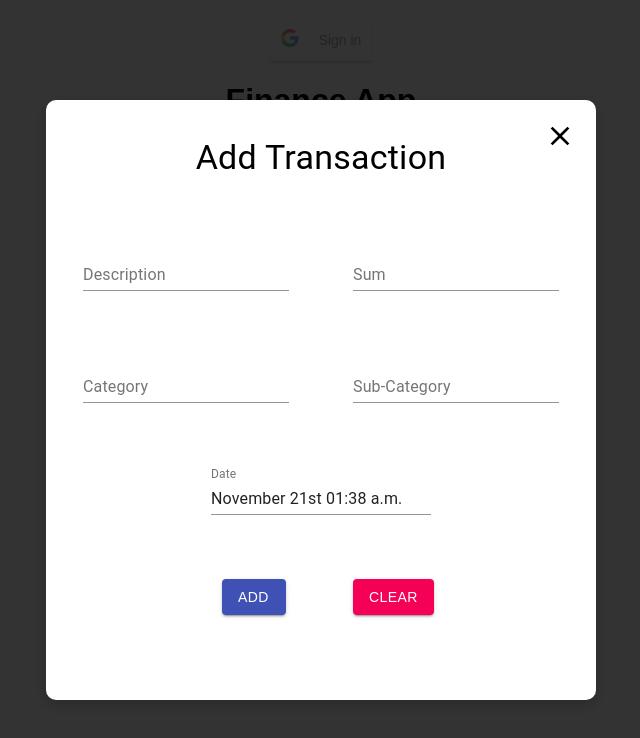
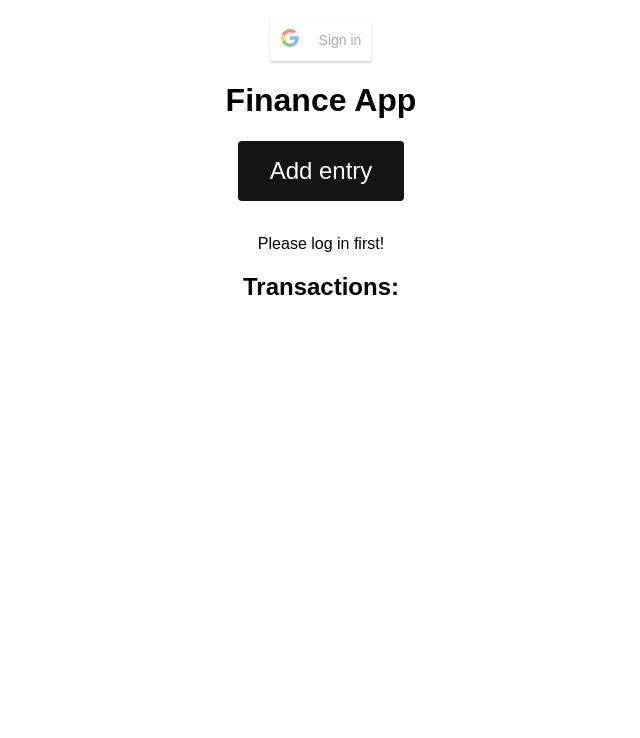
Before and after one commit to epdaniel/finance-app, a React (Create React App) app in the folder client/: page / in a window 1280 px wide. Both pictures are taken after a click on the button "Add entry". Shown: the top 738 px of the page, without its empty margins (319-959 px from the left). Built offline with nearby package versions, Linux system fonts and the light colour scheme.

Commit message:
check user logged in before opening modal, first front-back connetion made

```diff
--- a/client/src/App.js
+++ b/client/src/App.js
@@ -1,16 +1,20 @@
 import React, { useState } from "react";
 import "./css/App.css";
 import axios from "axios";
-import { DetailedEntry } from "./components/DetailedEntry";
+import DetailedEntry from "./components/DetailedEntry";
 import { Modal } from "./components/Modal";
 import GoogleBtn from "./components/GoogleBtn";
 import UserProfile from "./components/userProfile";
 
 function App() {
   const [showEntryModal, setShowEntryModal] = useState(false);
+  const [showLogInError, setLogInError] = useState(false);
 
   const toggleEntryModal = () => {
-    setShowEntryModal((prev) => !prev);
+    if (UserProfile.isLoggedIn()) setShowEntryModal((prev) => !prev);
+    else {
+      setLogInError(true);
+    }
   };
 
   // function loadAllEntries() {
@@ -33,12 +37,18 @@ function App() {
     <>
       <div className="App">
         <br></br>
-        <GoogleBtn></GoogleBtn>
+        <GoogleBtn logInCallback={() => setLogInError(false)}></GoogleBtn>
         <h1>Finance App</h1>
 
         <button className="addEntryButton" onClick={toggleEntryModal}>
           Add entry
         </button>
+        {showLogInError && (
+          <p>
+            <br />
+            Please log in first!
+          </p>
+        )}
         {/* <DetailedEntry showModal={showEntryModal} setShowModal={toggleEntryModal} /> */}
         <Modal showModal={showEntryModal} setShowModal={toggleEntryModal}>
           <DetailedEntry />
--- a/client/src/components/DetailedEntry.js
+++ b/client/src/components/DetailedEntry.js
@@ -1,12 +1,22 @@
+import axios from "axios";
+import React from "react";
+import { withStyles } from "@material-ui/core/styles";
 import { useForm, Controller } from "react-hook-form";
-import React from "react";
 import { Grid, TextField, Typography, Button } from "@material-ui/core";
-//Date-time picker
+//DateTime picker
 import DateFnsUtils from "@date-io/date-fns";
 import { DateTimePicker, MuiPickersUtilsProvider } from "@material-ui/pickers";
 
-//TODO: useStyles instead bro
-import "../css/DetailedEntry.css";
+const styles = {
+  EntryContainer: {
+    width: "100%",
+    margin: 0,
+  },
+  modalButton: {
+    marginLeft: "10px",
+    marginRight: "10px",
+  },
+};
 
 const defaultValues = {
   desc: "",
@@ -16,25 +26,26 @@ const defaultValues = {
   date: new Date(),
 };
 
-export const DetailedEntry = () => {
+const DetailedEntry = (props) => {
   const { handleSubmit, reset, control } = useForm({ defaultValues });
-  const onSubmit = (data) => console.log(data);
-
-  //     addEntry() {
-  //         //Save inputs to state
-  //         // check all inputs are there
-  //         //send inputs using axios
-  //         //updated the entries (how to send alert to main app? - maybe take parameters in constructor?)
-  //         // axios.post('/entry/new').then((res) => {
-  //         //   this.loadAllEntries(); //probably bad, just add entry
-  //         // });
-  //     }
+  const onSubmit = (data) => {
+    console.log(data);
+    data["isExpense"] = true;
+    //updated the entries (how to send alert to main app? - maybe take parameters in constructor?)
+    axios
+      .post("/entries/add", {
+        ...data,
+      })
+      .then((res) => {
+        console.log(res);
+      });
+  };
 
   return (
     <form onSubmit={handleSubmit(onSubmit)}>
       <Grid
         container
-        className="EntryContainer"
+        className={props.classes.EntryContainer}
         spacing={8}
         direction="row"
         justify="center"
@@ -114,14 +125,17 @@ export const DetailedEntry = () => {
             )}
           />
         </Grid>
-        <Grid item xs={3} />
-        <Grid item xs={3}>
-          <Button type="submit" variant="contained" color="primary">
-            Add
+        <Grid item xs={12}>
+          <Button
+            className={props.classes.modalButton}
+            type="submit"
+            variant="contained"
+            color="primary"
+          >
+            Add Expense
           </Button>
-        </Grid>
-        <Grid item xs={3}>
           <Button
+            className={props.classes.modalButton}
             type="button"
             variant="contained"
             color="secondary"
@@ -130,8 +144,9 @@ export const DetailedEntry = () => {
             Clear
           </Button>
         </Grid>
-        <Grid item xs={3} />
       </Grid>
     </form>
   );
 };
+
+export default withStyles(styles)(DetailedEntry);
--- a/client/src/components/GoogleBtn.js
+++ b/client/src/components/GoogleBtn.js
@@ -1,18 +1,19 @@
-import React, { Component } from 'react'
-import { GoogleLogin, GoogleLogout } from 'react-google-login';
-import UserProfile from './userProfile';
+import React, { Component } from "react";
+import { GoogleLogin, GoogleLogout } from "react-google-login";
+import UserProfile from "./userProfile";
 
-
-const CLIENT_ID = '232952519661-430s05vr9he9sf0o45b88nde6jid56vg.apps.googleusercontent.com';
-
+// TODOO: REMOVE THIS TO ENV FILE??
+const CLIENT_ID =
+  "232952519661-430s05vr9he9sf0o45b88nde6jid56vg.apps.googleusercontent.com";
 
 class GoogleBtn extends Component {
   constructor(props) {
     super(props);
 
     this.state = {
-            isLogined: UserProfile.tryRememberLogin(),
-            //accessToken: ''
+      isLoggedIn: UserProfile.tryRememberLogin(),
+      logInCallback: props.logInCallback,
+      //accessToken: '' //TODO: what's this?
     };
 
     this.login = this.login.bind(this);
@@ -23,58 +24,72 @@ class GoogleBtn extends Component {
 
   login(response) {
     let profile = response.getBasicProfile();
-        UserProfile.login(response.getAuthResponse().id_token, profile.getName(), profile.getImageUrl());
+    UserProfile.login(
+      response.getAuthResponse().id_token,
+      profile.getName(),
+      profile.getImageUrl()
+    );
     //console.log('Log in from: ' + response.getAuthResponse().id_token);
     //console.log('Name: ' + profile.getName());
     if (response.accessToken) {
-            this.setState(state => ({
-                isLogined: true,
+      this.setState((state) => ({
+        ...this.state,
+        isLoggedIn: true,
         //accessToken: response.accessToken
       }));
+      this.state.logInCallback();
     }
   }
 
   logout(response) {
     UserProfile.logOut();
-        this.setState(state => ({
-            isLogined: false,
+    this.setState((state) => ({
+      ...this.state,
+      isLoggedIn: false,
       //accessToken: ''
     }));
   }
 
   handleLoginFailure(response) {
-        alert('Failed to log in')
+    alert("Failed to log in");
   }
 
   handleLogoutFailure(response) {
-        alert('Failed to log out')
+    alert("Failed to log out");
   }
 
   render() {
     return (
       <div>
-                {  this.state.isLogined ?
+        {this.state.isLoggedIn ? (
           <div>
-                        <img style={userGoogleImgStyle} src={UserProfile.getImgUrl()} alt="User"></img>
+            <img
+              style={userGoogleImgStyle}
+              src={UserProfile.getImgUrl()}
+              alt="User"
+            ></img>
             <b> {UserProfile.getName()} </b>
-                        <br></br><br></br>
+            <br></br>
+            <br></br>
             <GoogleLogout
               clientId={CLIENT_ID}
-                            buttonText='Sign out'
+              buttonText="Sign out"
               onLogoutSuccess={this.logout}
               onFailure={this.handleLogoutFailure}
-                        >
-                        </GoogleLogout></div> : <GoogleLogin
+            ></GoogleLogout>
+          </div>
+        ) : (
+          <GoogleLogin
             clientId={CLIENT_ID}
-                        buttonText='Sign in'
+            buttonText="Sign in"
             onSuccess={this.login}
             onFailure={this.handleLoginFailure}
-                        cookiePolicy={'single_host_origin'}
-                        responseType='code,token'
+            cookiePolicy={"single_host_origin"}
+            responseType="code,token"
           />
-                }
+        )}
       </div>
-        )
+    );
   }
 }
 
@@ -82,6 +97,6 @@ const userGoogleImgStyle = {
   width: "30px",
   marginBottom: "-10px",
   borderRadius: "50%",
-}
+};
 
 export default GoogleBtn;
--- a/client/src/components/Modal.js
+++ b/client/src/components/Modal.js
@@ -1,5 +1,8 @@
 import { MdClose } from "react-icons/md";
 import React, { useRef, useEffect } from "react";
+
+//TODO: useStyles instead bro
+import "../css/DetailedEntry.css";
 
 export const Modal = ({ showModal, setShowModal, children }) => {
   const modalRef = useRef();
--- a/client/src/css/DetailedEntry.css
+++ b/client/src/css/DetailedEntry.css
@@ -1,18 +1,3 @@
-.EntryContainer {
-  width: 100% !important;
-  margin: 0 !important;
-}
-
-.NewEntryLabel {
-  float: left;
-  margin-top: 1px;
-}
-
-.NewEntryInput {
-  float: right;
-  margin-bottom: 1px;
-}
-
 .backgroundDiv {
   width: 100%;
   height: 100%;
```
Also changed, not shown: 2 other files (tests, documents, lock files or other folders). Lines whose indentation alone changed are shown as unchanged.
